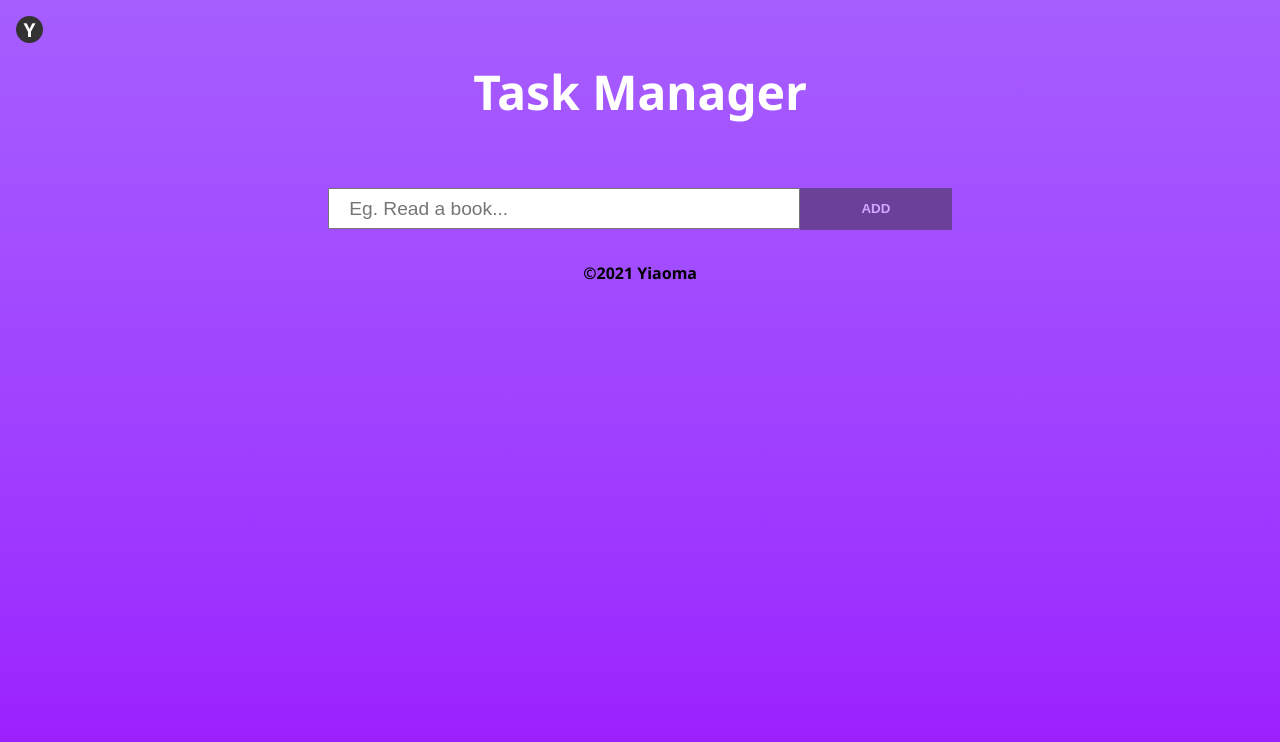
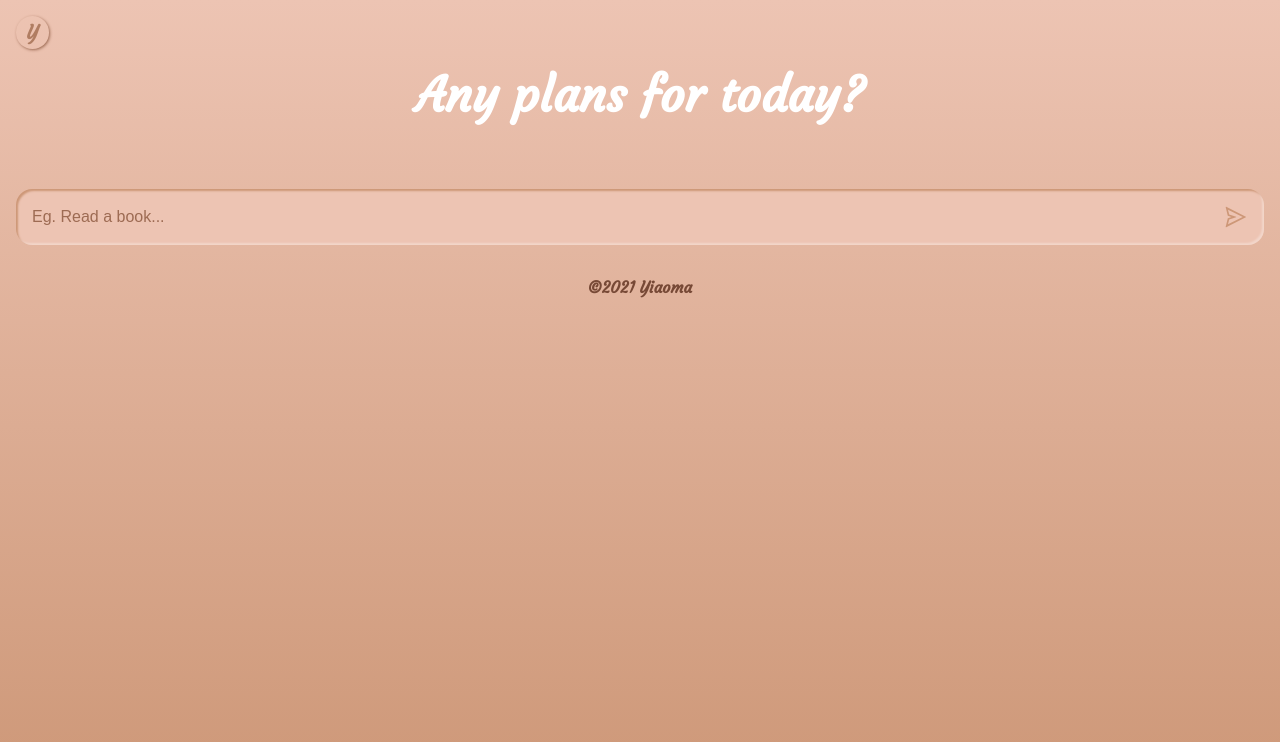
Before and after one commit to Yia0ma/reactjs_todo, a React app: page / in a window 1280 px wide. Shown: the top 742 px of the page. Built offline with nearby package versions, Linux system fonts and the light colour scheme.

Commit message:
Updated UI.

```diff
--- a/package.json
+++ b/package.json
@@ -22,6 +22,7 @@
   "dependencies": {
     "react": "^17.0.1",
     "react-dom": "^17.0.1",
+    "react-icons": "^4.1.0",
     "styled-components": "^5.2.1"
   }
 }
--- a/src/components/footer/styles.js
+++ b/src/components/footer/styles.js
@@ -1,4 +1,5 @@
 import styled from "styled-components";
+import {COLOUR_6} from "../../utils/constants";
 
 export const Container = styled.div`
     display: flex;
@@ -9,4 +10,5 @@ export const Container = styled.div`
 
 export const Text = styled.p`
     font-weight: 700;
+    color: ${COLOUR_6};
 `;
--- a/src/components/form/styles.js
+++ b/src/components/form/styles.js
@@ -1,4 +1,5 @@
 import styled from "styled-components";
+import {COLOUR_1, COLOUR_3, COLOUR_5} from "../../utils/constants";
 
 export const Container = styled.div`
     display: flex;
@@ -8,48 +9,43 @@ export const Container = styled.div`
 
 export const Base = styled.form`
     display: flex;
-    flex-direction: column;
     align-items: center;
     justify-content: space-between;
+    background-color: ${COLOUR_1};
+    box-shadow: inset -2px -2px 2px rgba(255, 255, 255, .3), inset 2px 2px 2px ${COLOUR_3};
+    padding: 1em;
     width: 100%;
-
-    @media (min-width: 768px) {
-        width: 70%;
-        flex-direction: row;
-    }
-
-    @media (min-width: 1080px) {
-        width: 50%;
-    }
+    border-radius: 1em;
 `;
 
 export const Input = styled.input`
-    padding: .4em 1em;
-    font-size: 1.2rem;
-    width: 100%;
+    background: transparent;
+    border: none;
     outline: none;
-    margin-bottom: .5em;
+    font-size: 1rem;
+    color: #FFF;
+    flex-grow: 1;
 
-    @media (min-width: 768px) {
-        margin: 0;
+    &::placeholder {
+        color: ${COLOUR_5};
     }
 `;
 
 export const Button = styled.button`
-    border: 0;
-    padding: 1em 2em;
-    font-weight: 700;
+    display: flex;
+    color: ${COLOUR_5};
+    font-size: 1.5rem;
+    border: none;
+    outline: none;
+    background: transparent;
     cursor: pointer;
-    background-color: #333;
-    color: #fff;
-    text-transform: uppercase;
-    width: 100%;
 
-    @media (min-width: 768px) {
-        width: 30%;
+    &:hover {
+        color: #FFF;
     }
 
     &:disabled {
-        opacity: .5;
+        color: ${COLOUR_3};
+        cursor: default;
     }
 `;
--- a/src/components/header/styles.js
+++ b/src/components/header/styles.js
@@ -1,4 +1,5 @@
 import styled from "styled-components";
+import {COLOUR_4, COLOUR_5} from "../../utils/constants";
 
 export const Container = styled.div`
     display: flex;
@@ -7,13 +8,13 @@ export const Container = styled.div`
 
 export const Logo = styled.div`
     display: flex;
+    width: 1.7em;
+    height: 1.7em;
+    justify-content: center;
+    align-items: center;
     font-weight: 700;
     font-size: 1.2rem;
-    background-color: #333;
-    color: #fff;
+    color: ${COLOUR_4};
+    box-shadow: 1px 1px 3px ${COLOUR_5};
     border-radius: 50%;
-    width: 1.4em;
-    height: 1.4em;
-    justify-content: center;
-    align-items: center;
 `;
--- a/src/components/list/styles.js
+++ b/src/components/list/styles.js
@@ -1,34 +1,31 @@
 import styled from "styled-components";
+import {COLOUR_2, COLOUR_3, COLOUR_5} from "../../utils/constants";
 
 export const Container = styled.div`
     display: flex;
     justify-content: center;
+    padding: 1em;
 `;
 
 export const Base = styled.ul`
+    display: flex;
+    flex-direction: column;
     list-style: none;
     width: 100%;
-    padding: 1em;
-    padding-top: 2em;
-
-    @media (min-width: 768px) {
-        width: 70%;
-    }
-
-    @media (min-width: 1080px) {
-        width: 50%;
-    }
+    align-items: center;
 `;
 
 export const Item = styled.li`
     display: flex;
-    width: 100%;
     align-items: center;
-    margin-bottom: .7em;
-    background-color: ${({isCompleted}) => isCompleted ? "#ccffdd" : "rgba(255,255,255,.7)"};
-    padding: 0 .7em;
-    border-radius: 5px;
-    cursor: pointer;
+    width: 90%;
+    box-shadow: -2px -2px 2px rgba(255, 255, 255, .3), 2px 2px 2px ${COLOUR_3};
+    border-radius: 1em;
+    margin-bottom: 1.3em;
+
+    &:hover {
+        box-shadow: inset -2px -2px 2px rgba(255, 255, 255, .3),inset 2px 2px 2px ${COLOUR_3};
+    }
 `;
 
 export const Data = styled.div`
@@ -39,12 +36,20 @@ export const Data = styled.div`
     text-overflow: ellipsis;
     width: 70%;
     overflow: hidden;
+    font-size: 1.1rem;
+    color: ${COLOUR_5};
 `;
 
 export const Action = styled.div`
-    background-color: #f00;
-    color: #fff;
-    padding: .3em .5em;
-    font-weight: 700;
-    border-radius: 5px;
+    display: flex;
+    justify-content: center;
+    align-items: center;
+    margin-right: .5em;
+    font-size: 1.5rem;
+    color: ${COLOUR_5};
+    cursor: pointer;
+
+    &:hover {
+        color: #FFF;
+    }
 `;
--- a/src/containers/MainContainer.jsx
+++ b/src/containers/MainContainer.jsx
@@ -4,7 +4,7 @@ import {Main} from "../components";
 
 const MainContainer = ({children}) => (
         <Main>
-            <Main.Title>Task Manager</Main.Title>
+            <Main.Title>Any plans for today?</Main.Title>
             {children}
         </Main>
 );
--- a/src/containers/TodoContainer.jsx
+++ b/src/containers/TodoContainer.jsx
@@ -1,4 +1,6 @@
 import React from "react";
+import { AiOutlineSend, AiOutlineCloseCircle } from "react-icons/ai";
+import { GrFormClose } from "react-icons/gr";
 
 import {Form, List} from "../components";
 import useTodo from "../hooks/useTodo";
@@ -25,7 +27,7 @@ const TodoContainer = () => {
                     value={input}
                     onChange={handleInput}
                 />
-                <Form.Button disabled={isButtonDisabled}>Add</Form.Button>
+                <Form.Button disabled={isButtonDisabled}><AiOutlineSend/></Form.Button>
                 </Form.Base>
             </Form>
             {items.length > 0 &&
@@ -39,12 +41,28 @@ const TodoContainer = () => {
                                     isCompleted={item.isCompleted}
                                     onClick={() => handleClick(item.id)}
                                 >{item.data}</List.Data>
-                                <List.Action onClick={() => handleDelete(item.id)}>Delete</List.Action>
+                                <List.Action onClick={() => handleDelete(item.id)}><AiOutlineCloseCircle/></List.Action>
                             </List.Item>
                         ))}
                     </List.Base>
                 </List>
             }
+            {/* <List>
+                <List.Base>
+                    <List.Item>
+                        <List.Data>Wash dieshes</List.Data>
+                        <List.Action><AiOutlineCloseCircle/></List.Action>
+                    </List.Item>
+                    <List.Item>
+                        <List.Data>Wash dieshes</List.Data>
+                        <List.Action><AiOutlineCloseCircle/></List.Action>
+                    </List.Item>
+                    <List.Item>
+                        <List.Data>Wash dieshes</List.Data>
+                        <List.Action><AiOutlineCloseCircle/></List.Action>
+                    </List.Item>
+                </List.Base>
+            </List> */}
         </>
     );
 };
--- a/src/globalStyles.js
+++ b/src/globalStyles.js
@@ -1,4 +1,5 @@
 import {createGlobalStyle} from "styled-components";
+import {COLOUR_1, COLOUR_3} from "./utils/constants";
 
 export const GlobalStyles = createGlobalStyle`
     * {
@@ -8,12 +9,12 @@ export const GlobalStyles = createGlobalStyle`
     }
 
     html {
-        font-family: 'Noto Sans', sans-serif;
+        font-family: 'Courgette', cursive;
         font-size: 16px;
     }
 
     body {
         min-height: 100vh;
-        background-image: linear-gradient(to bottom, #a65eff, #a351ff, #a043ff, #9d32ff, #9b19ff);
+        background: linear-gradient(${COLOUR_1}, ${COLOUR_3});
     }
 `;
--- a/src/index.html
+++ b/src/index.html
@@ -5,7 +5,7 @@
     <meta name="viewport" content="width=device-width, initial-scale=1.0">
     <title>ReactJS ToDo App</title>
     <link rel="preconnect" href="https://fonts.gstatic.com">
-    <link href="https://fonts.googleapis.com/css2?family=Noto+Sans:wght@400;700&display=swap" rel="stylesheet">
+    <link href="https://fonts.googleapis.com/css2?family=Courgette&display=swap" rel="stylesheet">
 </head>
 <body>
     <div id="root"></div>
--- /dev/null
+++ b/src/utils/constants.js
@@ -0,0 +1,6 @@
+export const COLOUR_1 = "#EDC4B3";
+export const COLOUR_2 = "#DEAB90";
+export const COLOUR_3 = "#CD9777";
+export const COLOUR_4 = "#B07D62";
+export const COLOUR_5 = "#9D6B53";
+export const COLOUR_6 = "#774936";
```
Also changed, not shown: 1 other file (tests, documents, lock files or other folders).
